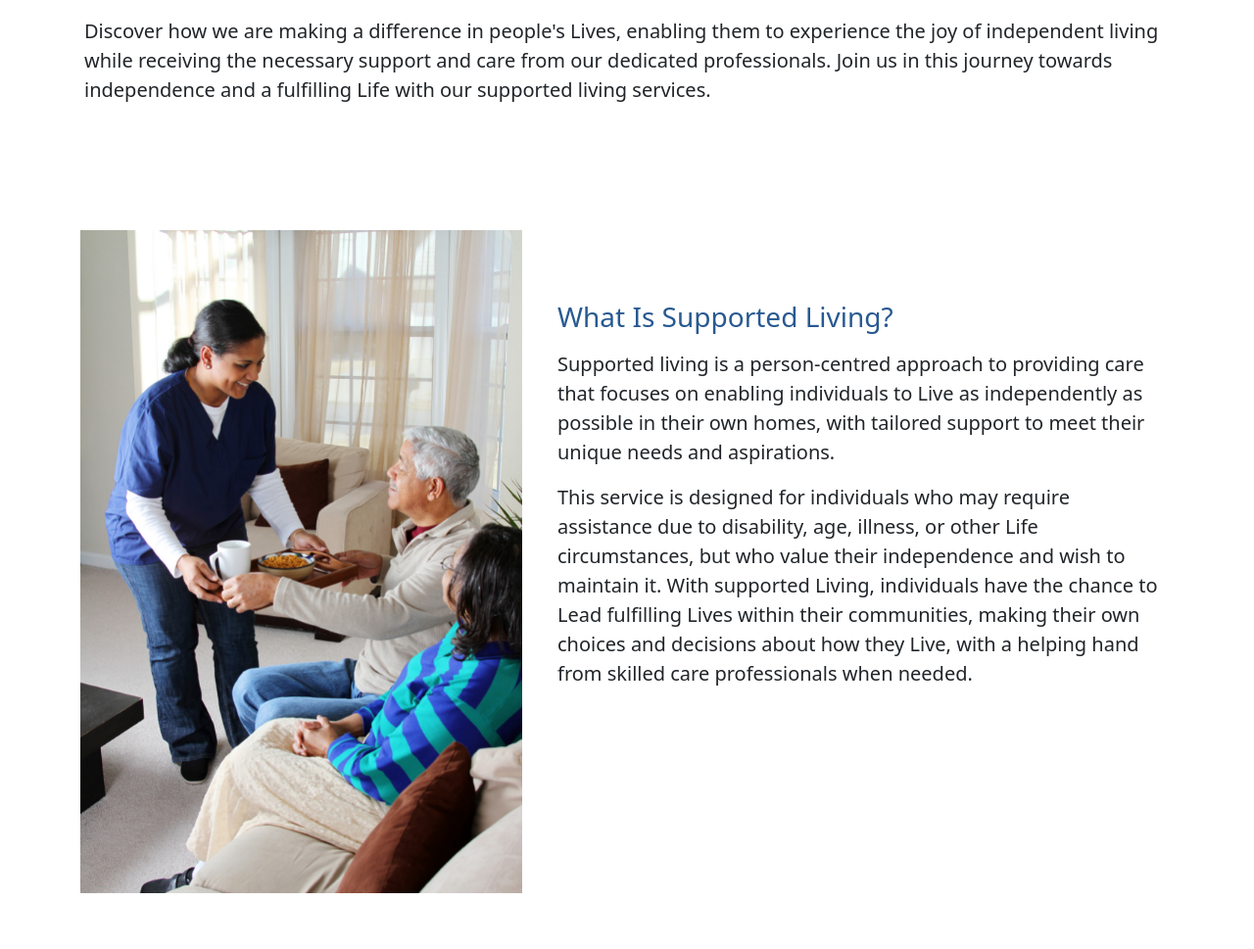
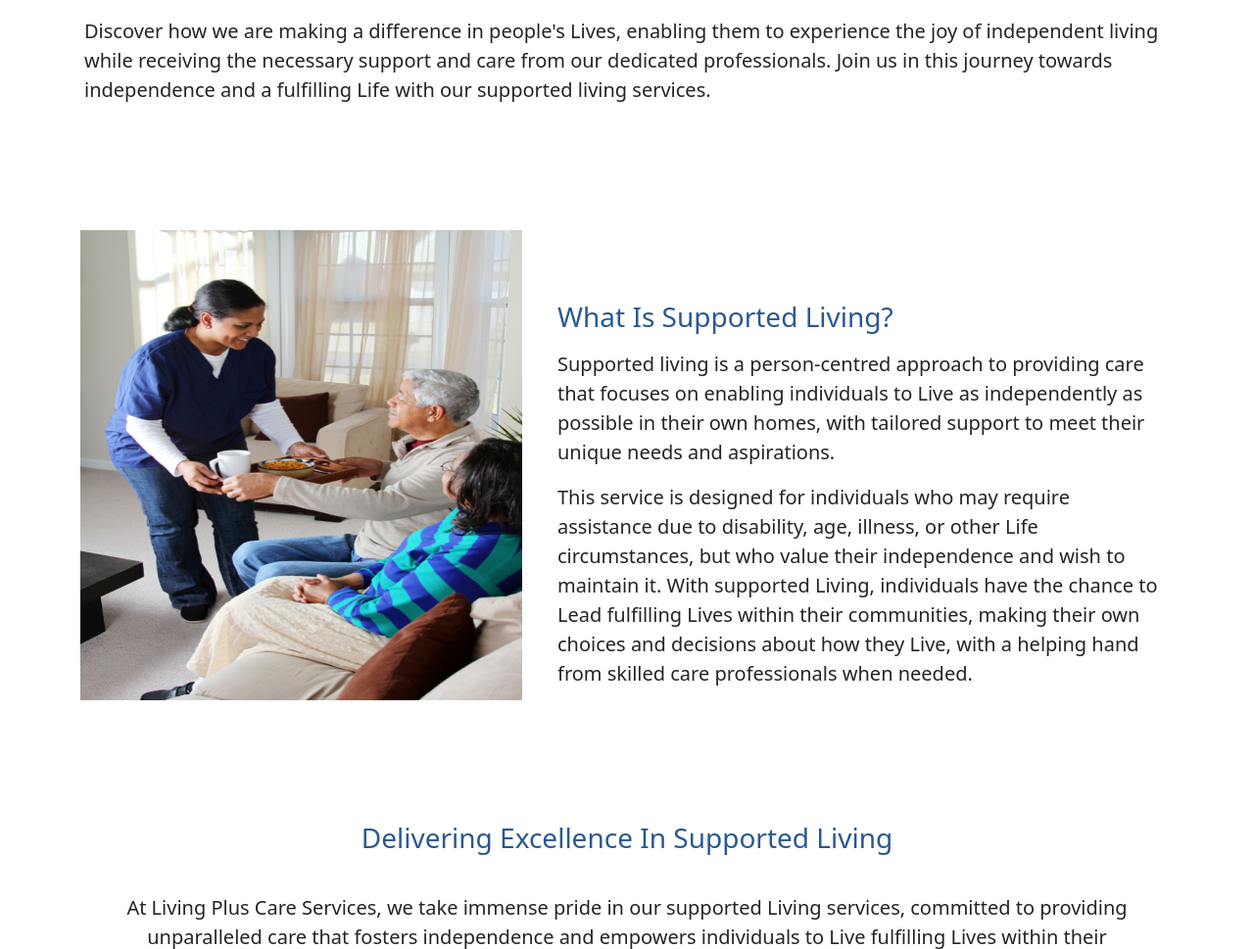
Before and after one commit to sakaxo/living-plus-care, a Django app: page /services/supported-living/ in a window 1280 px wide. Shown: the part 1037-2006 px from the top of the page at 98% size. Run offline with Django 4.2, Linux system fonts and the light colour scheme; some libraries are stand-ins or nearby versions.

Commit message:
changed supported living image height

```diff
--- a/main/templates/main/supported-living-service.html
+++ b/main/templates/main/supported-living-service.html
@@ -31,7 +31,7 @@
 		<div class="container py-5">
 			<div class="row" >
 				<div class="col-md-5">
-					<img class="w-100" src="{% static 'main/images/Image 23.png' %}">
+					<img class="w-100" src="{% static 'main/images/Image 23.png' %}" style="height:30em">
 				</div>
 				<aside class="col-md-7 p-4">
 					<h3 class="mb-3 pt-5" >What Is Supported Living?</h3>
--- a/main/urls.py
+++ b/main/urls.py
@@ -3,12 +3,12 @@
 
 urlpatterns = [
     path("", views.home, name="home"),
-    path("about us/our-location/", views.location, name="location"),
+    path("about us/locations/", views.location, name="location"),
     path("contact-us/", views.contact_us, name="contact_us"),
     path("about-us/who-we-are/", views.who_we_are, name="who_we_are"),
     path("about-us/why-choose-living-plus-care/", views.why_choose_us, name="why_choose_us"),
     path("about-us/our-corporate-social-responsibility/", views.corporate_responsibility, name="corporate_responsibility"),
     path("services/domicialiary-care/", views.domicialiary_service, name="domicialiary_service"),
     path("services/supported-living/", views.supported_service, name="supported_service"),
-    path("locations/", views.location, name="location"),
+    # path("locations/", views.location, name="location"),
 ]
```
